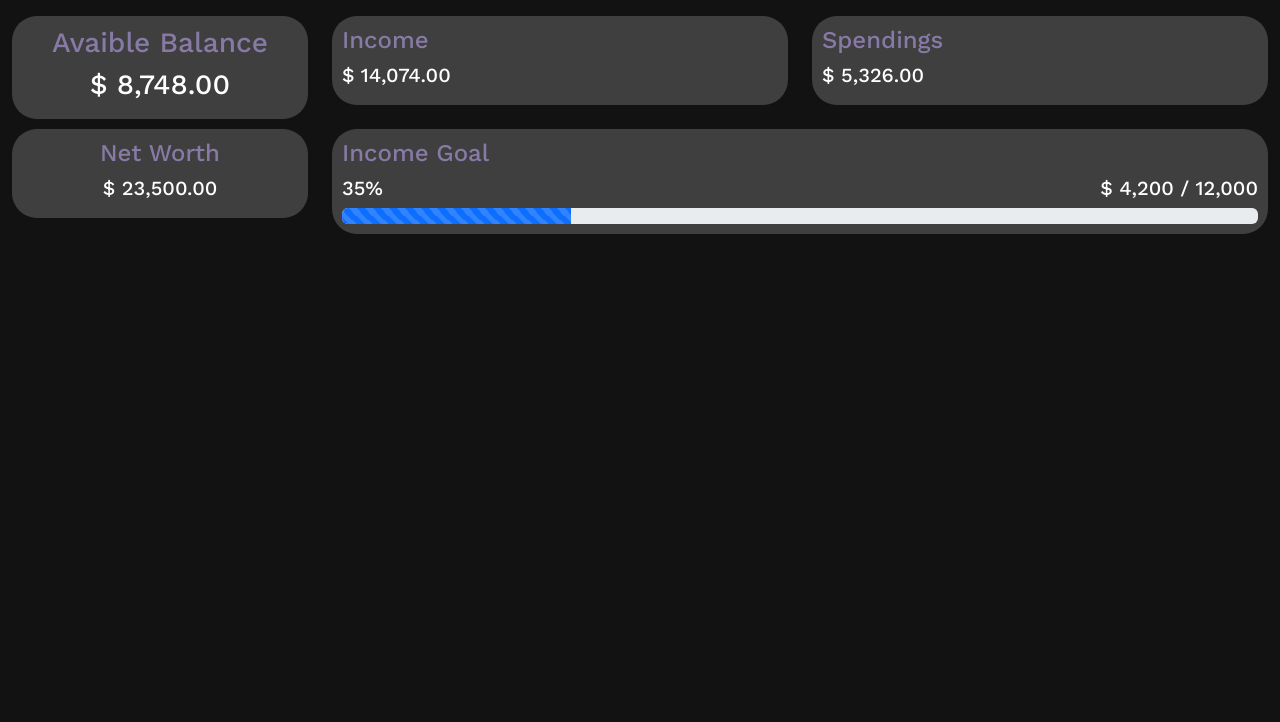
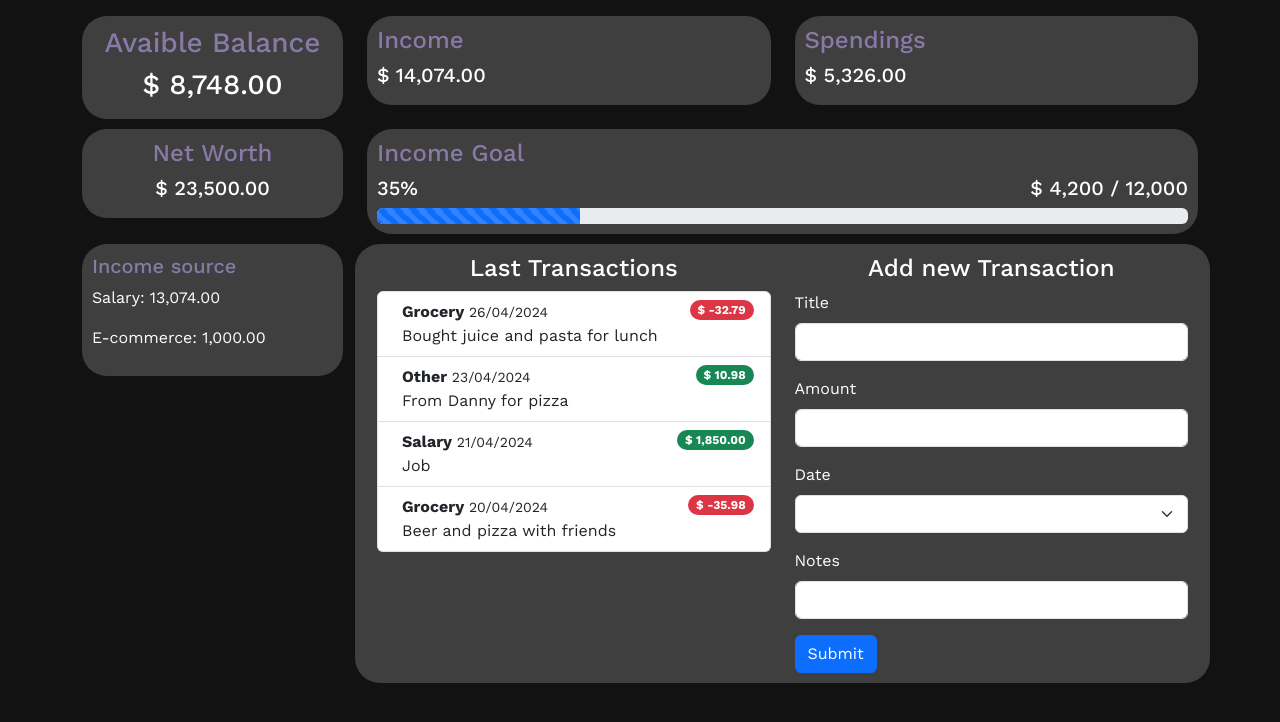
Before and after one commit to olijag/FinanceTracker-Python-Django, a Django app: page / in a window 1280 px wide. Shown: the part 56-778 px from the top of the page. Run offline with Django 5.2, Linux system fonts and the light colour scheme; some libraries are stand-ins or nearby versions.

Commit message:
Added Dashboard layout, ready for backend

```diff
--- a/main/FinanceTracker/static/css/dashboardStyle.css
+++ b/main/FinanceTracker/static/css/dashboardStyle.css
@@ -6,7 +6,8 @@
     background-color: #3f3f3f;
     border-radius: 25px;
     padding: 10px;
-    margin-bottom: 10px;
+    margin: 10px;
+    width: 100%;  /* Ensures the box takes up all available space */
 }
 
 .box-small {
--- a/main/FinanceTracker/templates/index.html
+++ b/main/FinanceTracker/templates/index.html
@@ -8,7 +8,7 @@
 {% endblock %}
 
 {% block content %}
-<div class="container-fluid mt-3">
+<div class="container mt-3">
 	<div class="row">
 		<div class="col-md-3">
             <div class="info-box">
@@ -58,4 +58,76 @@
 		</div>
 	</div>
 </div>
+
+<div class="row">
+    <div class="col-md-3">
+        <div class="info-box">
+            <h5 class="color-info">Income source</h5>
+            <p>Salary: 13,074.00</p>
+            <p>E-commerce: 1,000.00</p>
+        </div>
+    </div>
+    <div class="col-md-9">
+        <div class="row info-box">
+            <div class="col-md-6">
+                <h4 class="text-center">Last Transactions</h4>
+                <ol class="list-group">
+                    <li class="list-group-item d-flex d-flex align-items-start">
+                        <div class="ms-2 me-auto">
+                            <div><span class="fw-bold">Grocery</span><small> 26/04/2024</small></div>
+                            Bought juice and pasta for lunch
+                        </div>
+                        <span class="badge bg-danger rounded-pill">$ -32.79</span>
+                    </li>
+                    <li class="list-group-item d-flex d-flex align-items-start">
+                        <div class="ms-2 me-auto">
+                            <div><span class="fw-bold">Other</span><small> 23/04/2024</small></div>
+                            From Danny for pizza
+                        </div>
+                        <span class="badge bg-success rounded-pill">$ 10.98</span>
+                    </li>
+                    <li class="list-group-item d-flex d-flex align-items-start">
+                        <div class="ms-2 me-auto">
+                            <div><span class="fw-bold">Salary</span><small> 21/04/2024</small></div>
+                            Job
+                        </div>
+                        <span class="badge bg-success rounded-pill">$ 1,850.00</span>
+                    </li>
+                    <li class="list-group-item d-flex d-flex align-items-start">
+                        <div class="ms-2 me-auto">
+                            <div><span class="fw-bold">Grocery</span><small> 20/04/2024</small></div>
+                            Beer and pizza with friends
+                        </div>
+                        <span class="badge bg-danger rounded-pill">$ -35.98</span>
+                    </li>
+                </ol>
+            </div>
+            <div class="col-md-6">
+                <h4 class="text-center">Add new Transaction</h4>
+                <div class="row">
+                    <form>
+                        <div class="mb-3">
+                          <label for="exampleInputEmail1" class="form-label">Title</label>
+                          <input type="email" class="form-control" id="exampleInputEmail1" aria-describedby="emailHelp">
+                        </div>
+                        <div class="mb-3">
+                            <label for="exampleInputEmail1" class="form-label">Amount</label>
+                            <input type="email" class="form-control" id="exampleInputEmail1" aria-describedby="emailHelp">
+                        </div>
+                        <div class="mb-3">
+                            <label for="exampleInputEmail1" class="form-label">Date</label>
+                            <input type="email" class="form-select" id="exampleInputEmail1" aria-describedby="emailHelp">
+                        </div>
+                        <div class="mb-3">
+                            <label for="exampleInputEmail1" class="form-label">Notes</label>
+                            <input type="email" class="form-control" id="exampleInputEmail1" aria-describedby="emailHelp">
+                        </div>
+                        <button type="submit" class="btn btn-primary">Submit</button>
+                      </form>
+                </div>
+            </div>
+        </div>
+    </div>
+</div>
+
 {% endblock %}
--- a/main/FinanceTracker/views.py
+++ b/main/FinanceTracker/views.py
@@ -7,6 +7,7 @@ def main(request):
     template = loader.get_template('index.html')
 
     def format_usa_balance(number):
+        number = float(number)
         return f"{number:,.2f}"
 
     spendings = 5326.00
```
Lines whose indentation alone changed are shown as unchanged.
